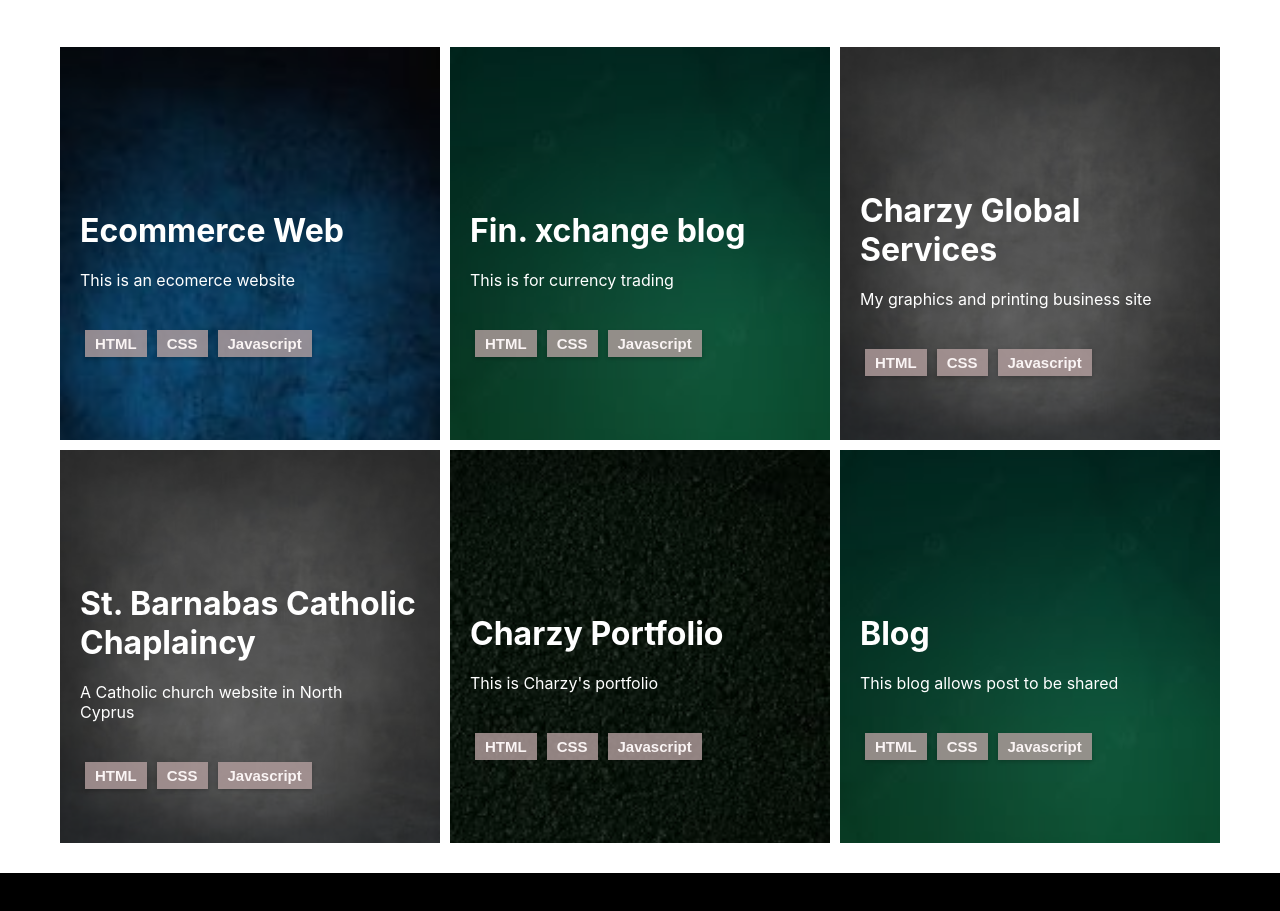
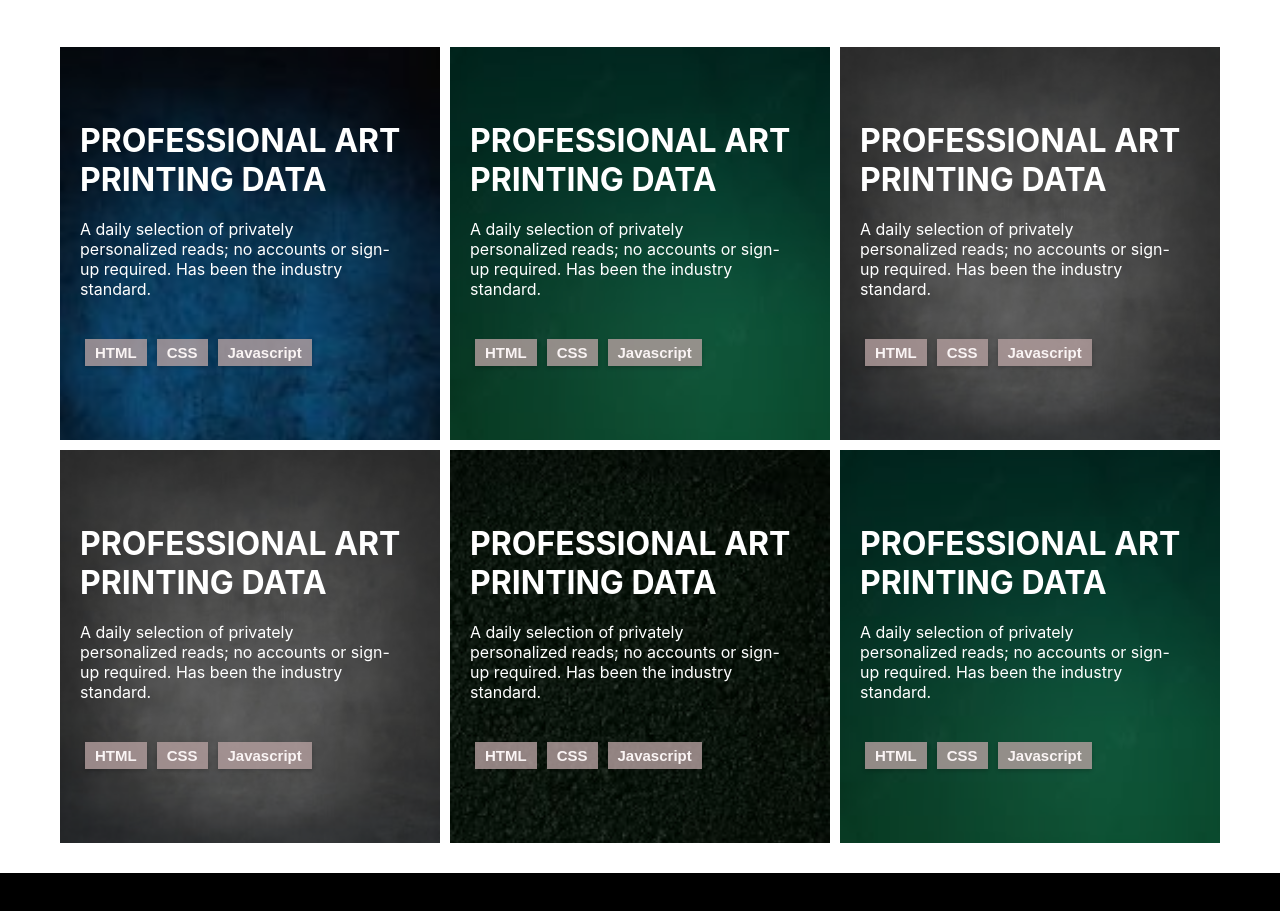
Before and after one commit to Charzy-1/My-Portfolio-Website, a website: page index.html in a window 1280 px wide. Shown: the part 1439-2350 px from the top of the page. Drawn offline with Linux system fonts and the light colour scheme.

Commit message:
Added description to my cards

```diff
--- a/index.html
+++ b/index.html
@@ -87,8 +87,8 @@
           <div class="project-box">
             <a href="javascript:void(0)">
               <div onclick="open_popup(1)" class="project-content">
-                <h1>Ecommerce Web</h1>
-                <p>This is an ecomerce website</p>
+                <h1>PROFESSIONAL ART PRINTING DATA</h1>
+                <p>A daily selection of privately personalized reads; no accounts or sign-up required. Has been the industry standard.</p>
                 <div class="button-container">
                   <button class="skill-button">HTML</button>
                   <button class="skill-button">CSS</button>
@@ -102,8 +102,8 @@
           <div class="project-box">
             <a href="javascript:void(0)">
               <div onclick="open_popup(2)" class="project-content">
-                <h1>Fin. xchange blog</h1>
-                <p>This is for currency trading</p>
+                <h1>PROFESSIONAL ART PRINTING DATA</h1>
+                <p>A daily selection of privately personalized reads; no accounts or sign-up required. Has been the industry standard.</p>
                  <div class="button-container">
                 <button class="skill-button">HTML</button>
                 <button class="skill-button">CSS</button>
@@ -117,8 +117,8 @@
           <div class="project-box">
             <a href="javascript:void(0)">
               <div onclick="open_popup(3)" class="project-content">
-                <h1>Charzy Global Services</h1>
-                <p>My graphics and printing business site</p>
+                <h1>PROFESSIONAL ART PRINTING DATA</h1>
+                <p>A daily selection of privately personalized reads; no accounts or sign-up required. Has been the industry standard.</p>
                 <div class="button-container">
                   <button class="skill-button">HTML</button>
                   <button class="skill-button">CSS</button>
@@ -132,8 +132,8 @@
           <div class="project-box">
             <a href="javascript:void(0)">
               <div onclick="open_popup(4)" class="project-content">
-                <h1>St. Barnabas Catholic Chaplaincy</h1>
-                <p>A Catholic church website in North Cyprus </p>
+                <h1>PROFESSIONAL ART PRINTING DATA</h1>
+                <p>A daily selection of privately personalized reads; no accounts or sign-up required. Has been the industry standard.</p>
                 <div class="button-container">
                   <button class="skill-button">HTML</button>
                   <button class="skill-button">CSS</button>
@@ -147,8 +147,8 @@
           <div class="project-box">
             <a href="javascript:void(0)">
               <div onclick="open_popup(5)" class="project-content">
-                <h1>Charzy Portfolio</h1>
-                <p>This is Charzy's portfolio</p>
+                <h1>PROFESSIONAL ART PRINTING DATA</h1>
+                <p>A daily selection of privately personalized reads; no accounts or sign-up required. Has been the industry standard.</p>
                 <div class="button-container">
                   <button class="skill-button">HTML</button>
                   <button class="skill-button">CSS</button>
@@ -162,8 +162,8 @@
           <div onclick="open_popup(6)" class="project-box">
             <a href="javascript:void(0)">
               <div class="project-content">
-                <h1>Blog</h1>
-                <p>This blog allows post to be shared</p>
+                <h1>PROFESSIONAL ART PRINTING DATA</h1>
+                <p>A daily selection of privately personalized reads; no accounts or sign-up required. Has been the industry standard.</p>
                 <div class="button-container">
                   <button class="skill-button">HTML</button>
                   <button class="skill-button">CSS</button>
--- a/script.js
+++ b/script.js
@@ -15,50 +15,50 @@ document.querySelectorAll('.navLink').forEach(n => n.addEventListener('click', (
 const projects = [
   {
     title: 'Multi-Post Services',
-    description: 'A daily selection of privately personalized reads; no accounts or sign-up required. This has been the industry standard dummy text ever since the 1500s, when an unknown printer took a standard dummy text.',
+    description: "Lorem Ipsum is simply dummy text of the printing and typesetting industry. Lorem Ipsum has been the industry's standard dummy text ever since the 1500s, when an unknown printer took a galley of type and scrambled it to make a type specimen book. It has survived not only five centuries, but also the leap into electronic typesetting, remaining essent.",
     imgSrc: './images/Img Placeholder (1).png',
     liveLink: '#',
     sourceLink: '#'
   },
   {
-    title: 'Ecommerce Web',
-    description: 'This is an ecommerce website',
-    imgSrc: './images/images2.jpg',
+    title: 'Multi-Post Services',
+    description: "Lorem Ipsum is simply dummy text of the printing and typesetting industry. Lorem Ipsum has been the industry's standard dummy text ever since the 1500s, when an unknown printer took a galley of type and scrambled it to make a type specimen book. It has survived not only five centuries, but also the leap into electronic typesetting, remaining essent.",
+    imgSrc: './images/Snapshoot Portfolio.png',
     liveLink: '#',
     sourceLink: '#'
   },
   {
-    title: 'Fin. xchange blog',
-    description: 'This is for currency trading',
-    imgSrc: './images/image5.jpg',
+    title: 'Multi-Post Services',
+    description: "Lorem Ipsum is simply dummy text of the printing and typesetting industry. Lorem Ipsum has been the industry's standard dummy text ever since the 1500s, when an unknown printer took a galley of type and scrambled it to make a type specimen book. It has survived not only five centuries, but also the leap into electronic typesetting, remaining essent.",
+    imgSrc: './images/Snapshoot Portfolio.png',
     liveLink: '#',
     sourceLink: '#'
   },
   {
-    title: 'Charzy Global Services',
-    description: 'My graphics and printing business site',
-    imgSrc: './images/image3.jpg',
+    title: 'Multi-Post Services',
+    description: "Lorem Ipsum is simply dummy text of the printing and typesetting industry. Lorem Ipsum has been the industry's standard dummy text ever since the 1500s, when an unknown printer took a galley of type and scrambled it to make a type specimen book. It has survived not only five centuries, but also the leap into electronic typesetting, remaining essent.",
+    imgSrc: './images/Snapshoot Portfolio.png',
     liveLink: '#',
     sourceLink: '#'
   },
   {
-    title: 'St. Barnabas Catholic Chaplaincy',
-    description: 'A Catholic church website in North Cyprus',
-    imgSrc: './images/image3.jpg',
+    title: 'Multi-Post Services',
+    description: "Lorem Ipsum is simply dummy text of the printing and typesetting industry. Lorem Ipsum has been the industry's standard dummy text ever since the 1500s, when an unknown printer took a galley of type and scrambled it to make a type specimen book. It has survived not only five centuries, but also the leap into electronic typesetting, remaining essent.",
+    imgSrc: './images/Snapshoot Portfolio.png',
     liveLink: '#',
     sourceLink: '#'
   },
   {
-    title: 'Charzy Portfolio',
-    description: 'This is Charzy\'s portfolio',
-    imgSrc: './images/images4.jpg',
+    title: 'Multi-Post Services',
+    description: "Lorem Ipsum is simply dummy text of the printing and typesetting industry. Lorem Ipsum has been the industry's standard dummy text ever since the 1500s, when an unknown printer took a galley of type and scrambled it to make a type specimen book. It has survived not only five centuries, but also the leap into electronic typesetting, remaining essent.",
+    imgSrc: './images/Snapshoot Portfolio.png',
     liveLink: '#',
     sourceLink: '#'
   },
   {
-    title: 'Blog',
-    description: 'This blog allows post to be shared',
-    imgSrc: './images/image5.jpg',
+    title: 'Multi-Post Services',
+    description: "Lorem Ipsum is simply dummy text of the printing and typesetting industry. Lorem Ipsum has been the industry's standard dummy text ever since the 1500s, when an unknown printer took a galley of type and scrambled it to make a type specimen book. It has survived not only five centuries, but also the leap into electronic typesetting, remaining essent.",
+    imgSrc: './images/Snapshoot Portfolio.png',
     liveLink: '#',
     sourceLink: '#'
   }
--- a/styles.css
+++ b/styles.css
@@ -679,7 +679,6 @@ textarea::placeholder {
 
 .project-content h1 {
   padding-bottom: 20px;
-  padding-top: 80px;
 }
 
 .project-box:hover .project-content {
@@ -1357,7 +1356,8 @@ textarea::placeholder {
 
   .project-content h1 {
     padding-bottom: 20px;
-    padding-top: 80px;
+
+    /* padding-top: 80px; */
   }
 
   .project-box:hover .project-content {
```
